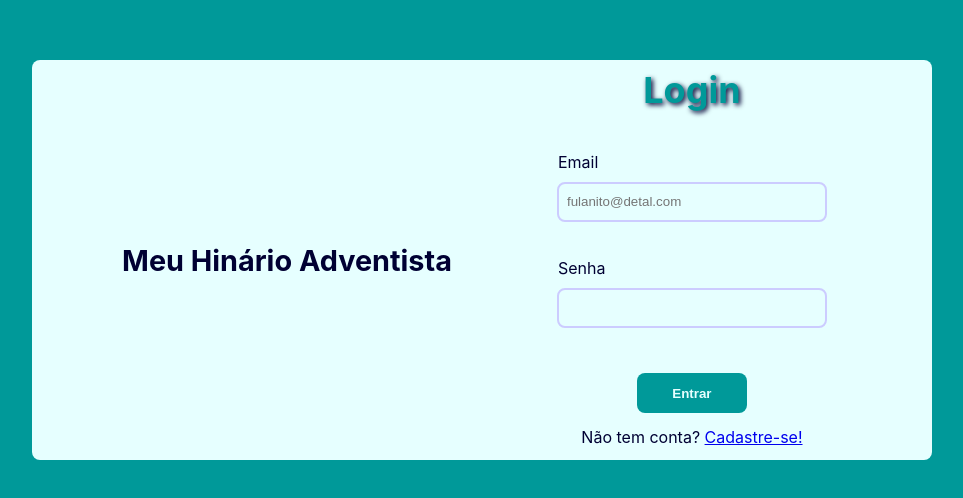
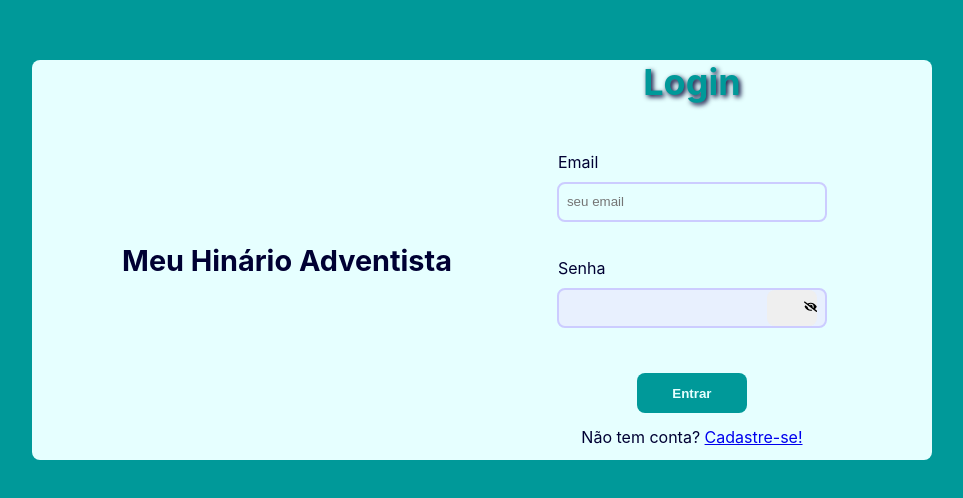
Before and after one commit to HardBoris/hinario-frontend, a React (Create React App) app: page /login in a window 1280 px wide. Shown: the part 140-638 px from the top of the page, without its empty margins (158-1121 px from the left). Built offline with nearby package versions, Linux system fonts and the light colour scheme.

Commit message:
feat: input add added

```diff
--- a/package.json
+++ b/package.json
@@ -16,7 +16,7 @@
     "react": "^18.2.0",
     "react-dom": "^18.2.0",
     "react-hook-form": "^7.38.0",
-    "react-icons": "^4.6.0",
+    "react-icons": "^4.7.1",
     "react-router-dom": "^6.4.2",
     "react-scripts": "5.0.1",
     "typescript": "^4.4.2",
--- /dev/null
+++ b/src/components/InputPassword/index.tsx
@@ -0,0 +1,48 @@
+import "./style.css";
+import { InputHTMLAttributes, useState } from "react";
+import { FaEye, FaEyeSlash } from "react-icons/fa";
+
+interface InputProps extends InputHTMLAttributes<HTMLInputElement> {
+  placeholder?: string;
+  register: any;
+  name: string;
+  error?: any;
+  label?: string;
+}
+
+export const InputPassword = ({
+  label,
+  register,
+  name,
+  error,
+  ...rest
+}: InputProps) => {
+  const [isText, setIsText] = useState(false);
+  const showPassword = () => {
+    setIsText(!isText);
+    console.log(isText);
+    return isText;
+  };
+  return (
+    <div className="input__form">
+      <div className="input__label">
+        {label} {!!error && <span>: {error} </span>}
+      </div>
+      <div className="input__field">
+        <input
+          {...register(name)}
+          {...rest}
+          className="input__input"
+          type={isText ? "text" : "password"}
+        />
+        <button
+          type="button"
+          className="input__eye"
+          onClick={() => showPassword()}
+        >
+          {isText ? <FaEye /> : <FaEyeSlash />}
+        </button>
+      </div>
+    </div>
+  );
+};
--- /dev/null
+++ b/src/components/InputPassword/style.css
@@ -0,0 +1,72 @@
+.input-form {
+  height: 80px;
+  /* font-size: 1rem; */
+  display: flex;
+  flex-direction: column;
+  justify-content: space-evenly;
+  align-items: flex-start;
+}
+
+.input__form {
+  height: 80px;
+  display: flex;
+  flex-direction: column;
+  justify-content: space-evenly;
+  align-items: flex-start;
+}
+
+.input-label {
+  height: 30px;
+  display: flex;
+  justify-content: flex-start;
+  align-items: center;
+  padding-left: 1rem;
+}
+
+.input__label {
+  height: 30px;
+  display: flex;
+  justify-content: flex-start;
+  align-items: center;
+  padding-left: 1rem;
+}
+
+.input__field {
+  height: 40px;
+  width: 90%;
+  margin: auto;
+  padding: 0 0.5rem;
+  border-radius: 0.5rem;
+  border: 2px solid var(--blue-100-ligth);
+  background-color: rgb(232, 240, 254);
+  color: var(--blue-full-dark);
+}
+
+.input__input {
+  height: 100%;
+  width: 80%;
+  margin: auto;
+  /* padding-left: 0.5rem; */
+  /* border-radius: 0.5rem; */
+  border: none;
+  background-color: var(--turqoise-100-ligth);
+  color: var(--blue-full-dark);
+}
+
+.input__eye {
+  width: 20%;
+  height: 100%;
+  text-align: right;
+  border-radius: none;
+}
+
+.input-input {
+  height: 40px;
+  width: 90%;
+  margin: auto;
+  padding-left: 0.5rem;
+  border-radius: 0.5rem;
+  border: 2px solid var(--blue-100-ligth);
+  background-color: var(--turqoise-100-ligth);
+  color: var(--blue-full-dark);
+}
--- a/src/context/HymnContext.tsx
+++ b/src/context/HymnContext.tsx
@@ -1,7 +1,7 @@
 import { createContext, ReactNode, useContext, useState } from "react";
 // import { useNavigate, redirect } from "react-router-dom";
 
-import { api } from "../services/api";
+import { localApi as api } from "../services/api";
 import { useAuth } from "../context/UserContext";
 
 interface HymnProviderProps {
--- a/src/context/UserContext.tsx
+++ b/src/context/UserContext.tsx
@@ -1,7 +1,7 @@
 import { createContext, ReactNode, useContext, useState } from "react";
 import { useNavigate } from "react-router-dom";
 
-import { api } from "../services/api";
+import { localApi as api } from "../services/api";
 
 interface UserProviderProps {
   children: ReactNode;
@@ -31,6 +31,7 @@ interface UserContextData {
   signUp: (info: SignInCredentials) => void;
   mensaje: string;
   email: string;
+  status: number;
 }
 
 const UserContext = createContext<UserContextData>({} as UserContextData);
@@ -49,7 +50,7 @@ const UserProvider = ({ children }: UserProviderProps) => {
   const history = useNavigate();
   const [email, setEmail] = useState("");
   const [mensaje, setMensaje] = useState("");
-  // const [data, setData] = useState({} as AuthState);
+  const [status, setStatus] = useState(0);
 
   const [data, setData] = useState<AuthState>(() => {
     const token = localStorage.getItem("@Hinario:token");
@@ -73,6 +74,8 @@ const UserProvider = ({ children }: UserProviderProps) => {
         setData({ user, token });
       })
       .catch((error) => {
+        console.log(error);
+        setStatus(error.response.status);
         setMensaje(error.response.data);
       });
   };
@@ -109,6 +112,7 @@ const UserProvider = ({ children }: UserProviderProps) => {
         signUp,
         mensaje,
         email,
+        status,
       }}
     >
       {children}
--- a/src/pages/Home/index.tsx
+++ b/src/pages/Home/index.tsx
@@ -29,7 +29,7 @@ export const Home = () => {
         </div>
         <div className="header__content">
           <div className="header__lettering">
-            <h1>Novo Hinário Adventista</h1>
+            <h1>Meu Hinário Adventista</h1>
           </div>
           <div className="header__btn">
             <button onClick={() => signOut()}>Salir</button>
--- a/src/pages/Login/loginForm.tsx
+++ b/src/pages/Login/loginForm.tsx
@@ -7,6 +7,8 @@ import { useAuth } from "../../context/UserContext";
 // import "./style.css";
 import { Button } from "../../components/Button";
 import { useNavigate } from "react-router-dom";
+import { useState } from "react";
+import { InputPassword } from "../../components/InputPassword";
 
 const signInSchema = yup.object().shape({
   email: yup.string().required("E-mail obrigatório").email("E-mail inválido"),
@@ -23,7 +25,8 @@ export const LoginForm = () => {
 
   // const emailRecovered = localStorage.getItem("@Hinario:email");
 
-  const { signIn, email } = useAuth();
+  const { signIn, email, status } = useAuth();
+  const [isText, setIsText] = useState(false);
   const {
     formState: { errors },
     register,
@@ -35,10 +38,20 @@ export const LoginForm = () => {
     history("/");
   };
 
+  const showPassword = () => {
+    setIsText(!isText);
+    console.log(isText);
+    return isText;
+  };
+
   return (
     <Formulario onSubmit={handleSubmit(sender)}>
       <div className="form-title">
-        <h2>Login</h2>
+        {status === 404 ? (
+          <p>Usuario não existe, por favor cadastre-se!</p>
+        ) : (
+          <h2>Login</h2>
+        )}
       </div>
       <div className="fields">
         <Input
@@ -46,17 +59,20 @@ export const LoginForm = () => {
           name="email"
           error={errors.email?.message}
           label="Email"
-          placeholder="fulanito@detal.com"
-          defaultValue={email ? email : ""}
+          placeholder="seu email"
+          // defaultValue={email ? email : ""}
         />
 
-        <Input
+        <InputPassword
           register={register}
           name="password"
           error={errors.password?.message}
           label="Senha"
-          type="password"
+          type={isText ? "text" : "password"}
         />
+        {/* <button type="button" onClick={() => showPassword()}>
+          mostrar
+        </button> */}
       </div>
       <div className="column-actions">
         <Button type="submit" className="positivo">
--- a/src/pages/Login/style.css
+++ b/src/pages/Login/style.css
@@ -9,9 +9,21 @@
   height: 340px;
 }
 
-.form-title {
+/* .form-title {
   text-shadow: 2px 2px 5px var(--blue-full-dark);
   font-size: 1.5rem;
+} */
+
+.form-title {
+  height: 15%;
+  width: 300px;
+  /* display: flex;
+  justify-content: center;
+  align-items: center; */
+  color: var(--turquoise-500-400);
+  text-shadow: 2px 2px 5px var(--blue-full-dark);
+  font-size: 1.5rem;
+  text-align: center;
 }
 
 .fields {
--- a/src/pages/SignUp/signForm.tsx
+++ b/src/pages/SignUp/signForm.tsx
@@ -48,7 +48,7 @@ export const SignForm = () => {
           name="email"
           error={errors.email?.message}
           label="Email"
-          placeholder="fulanito@detal.com"
+          // placeholder="fulanito@detal.com"
         />
 
         <Input
--- a/src/styles/layout.css
+++ b/src/styles/layout.css
@@ -65,14 +65,14 @@ footer {
   border-radius: 0.5rem;
 }
 
-.form-title {
+/* .form-title {
   height: 15%;
   width: 300px;
   display: flex;
   justify-content: center;
   align-items: center;
   color: var(--turquoise-500-400);
-}
+} */
 
 .fields {
   height: 60%;
```
Also changed, not shown: src/routes/index.tsx (+0 -8 lines).
